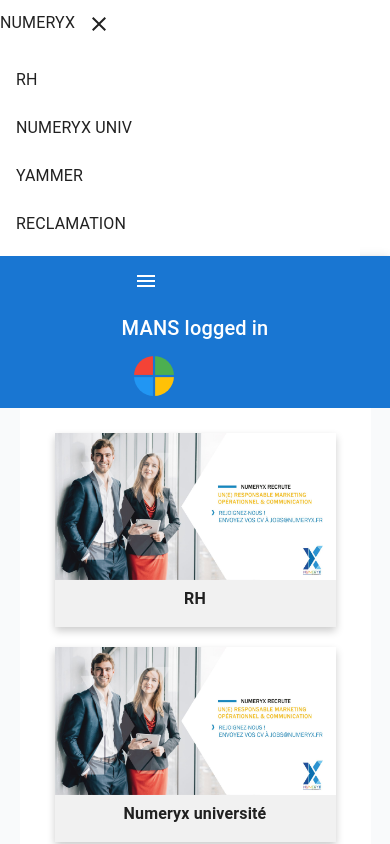
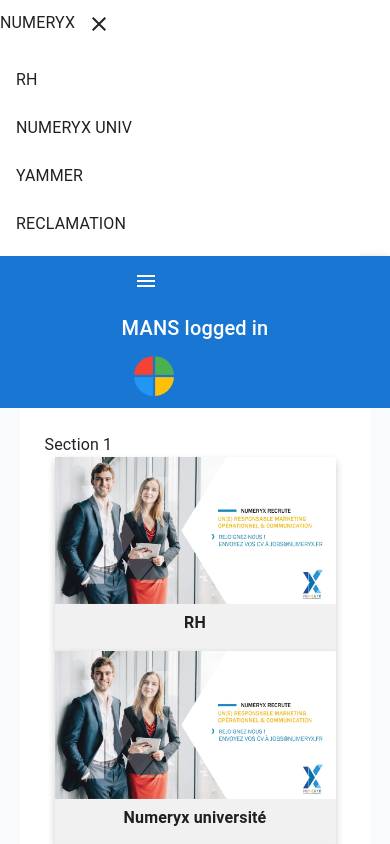
Before and after one commit to ahmedberriche/react-365-auth, a React (Create React App) app: page /dashboard in a window 390 px wide. Shown: the top 844 px of the page. Built offline with nearby package versions, Linux system fonts and the light colour scheme.

Commit message:
make a pwa app

```diff
--- a/public/index.html
+++ b/public/index.html
@@ -9,35 +9,23 @@
       name="description"
       content="Web site created using create-react-app"
     />
-    <link rel="apple-touch-icon" href="%PUBLIC_URL%/logo192.png" />
-    <!--
-      manifest.json provides metadata used when your web app is installed on a
-      user's mobile device or desktop. See https://developers.google.com/web/fundamentals/web-app-manifest/
-    -->
-    <link rel="manifest" href="%PUBLIC_URL%/manifest.json" />
-    <!--
-      Notice the use of %PUBLIC_URL% in the tags above.
-      It will be replaced with the URL of the `public` folder during the build.
-      Only files inside the `public` folder can be referenced from the HTML.
+    <link rel="apple-touch-icon" href="./logo1024.png" />
 
-      Unlike "/favicon.ico" or "favicon.ico", "%PUBLIC_URL%/favicon.ico" will
-      work correctly both with client-side routing and a non-root public URL.
-      Learn how to configure a non-root public URL by running `npm run build`.
-    -->
-    <title>React App</title>
+    <link rel="manifest" href="./manifest.json" />
+
+    <title>Numeryx Portal</title>
   </head>
   <body>
     <noscript>You need to enable JavaScript to run this app.</noscript>
     <div id="root"></div>
-    <!--
-      This HTML file is a template.
-      If you open it directly in the browser, you will see an empty page.
-
-      You can add webfonts, meta tags, or analytics to this file.
-      The build step will place the bundled scripts into the <body> tag.
-
-      To begin the development, run `npm start` or `yarn start`.
-      To create a production bundle, use `npm run build` or `yarn build`.
-    -->
+    <script>
+      if('serviceWorker' in navigator) {
+          window.addEventListener('load', () => {
+              navigator.serviceWorker.register('./serviceworker.js')
+                  .then((reg) => console.log('Success: ', reg.scope))
+                  .catch((err) => console.log('Failure: ', err));
+          })
+      }
+  </script>
   </body>
 </html>
--- /dev/null
+++ b/public/offline.html
@@ -0,0 +1,51 @@
+<!DOCTYPE html>
+<html lang="en">
+    <head>
+        <meta charset="UTF-8">
+        <meta name="viewport" content="width=device-width, initial-scale=1.0">
+        <title>Numeryx university</title>
+        <style type="text/css">
+            html {
+                height: 100%;
+            }
+            body {
+                height: 100%;
+                margin: 0;
+                background: #0a1f44;
+                display: flex;
+                align-items: center;
+                text-align: center;
+                justify-content: center;
+            }
+
+            .main-content {
+                align-items: center;
+                width: 80%;
+                display: flex;
+                justify-content: center;
+                flex-direction: column;
+                padding: 40px 8%;
+                border-radius: 20px;
+                background: #fff;
+            }
+
+            .typography {
+                font-size: 2em;
+            }
+            .btn{
+                padding: 10px;
+                background-color: #fff;
+                color: #0a1f44;
+                border-radius: 10px;
+            }
+        </style>
+    </head>
+    <body>
+        <div class="main-content">
+            <h2 class="typography">
+                <span>Your internet connection is lost.</span>
+            </h2>
+            <button class="btn" onclick="location.reload(true)">Reload</button>
+        </div>
+    </body>
+</html>
--- a/src/App.css
+++ b/src/App.css
@@ -6,7 +6,6 @@
   float: left;
   width: 25%;
   padding: 0 10px;
-  margin-bottom: 20px;
 }
 
 .card-container {
@@ -61,7 +60,6 @@
   .card-content {
     width: 50%;
     display: block;
-    margin-bottom: 20px;
   }
   .card-backdrop-main {
     padding: 5px;
@@ -71,7 +69,6 @@
   .card-content {
     width: 100%;
     display: block;
-    margin-bottom: 20px;
   }
 }
 
--- /dev/null
+++ b/src/components/SectionTitle.jsx
@@ -0,0 +1,5 @@
+import React from "react";
+
+export default function SectionTitle({ title = "Section Title" }) {
+  return <div className="section-title">{title}</div>;
+}
--- a/src/index.css
+++ b/src/index.css
@@ -21,3 +21,4 @@
 @import "./styles/Header.css";
 @import "./styles/Banner.css";
 @import "./styles/Player.css";
+@import "./styles/SectionTitle.css";
--- a/src/pages/Home.js
+++ b/src/pages/Home.js
@@ -9,6 +9,7 @@
 import MainLayout from "../components/MainLayout";
 import Banner from "../components/Banner";
 import Player from "../components/Player";
+import SectionTitle from "../components/SectionTitle";
 
 const RootStyle = styled("div")({
   background: "rgb(249, 250, 251)",
@@ -140,6 +141,7 @@
         <RootStyle>
           <ContentStyle>
             <Banner {...fadeInUp} />
+            <SectionTitle title="Section 1 " />
             <CardStyle component={motion.div} {...fadeInUp}>
               <div className="card-container">
                 {dataSet.map((item, index) => (
@@ -149,6 +151,7 @@
                 ))}
               </div>
             </CardStyle>
+            <SectionTitle title="Section 2 " />
             <motion.div className="player-container" {...fadeInUp}>
               {playerData.map((vid, index) => (
                 <div key={index} className="player-content">
--- /dev/null
+++ b/src/styles/SectionTitle.css
@@ -0,0 +1,25 @@
+.section-title {
+  font-weight: 700;
+  font-size: 20px;
+  margin: 40px 0px;
+  text-align: center;
+}
+
+.section-title:after {
+  display: inline-block;
+  margin: 0 0 8px 20px;
+  height: 3px;
+  content: " ";
+  text-shadow: none;
+  background-color: #999;
+  width: 140px;
+}
+.section-title:before {
+  display: inline-block;
+  margin: 0 20px 8px 0;
+  height: 3px;
+  content: " ";
+  text-shadow: none;
+  background-color: #999;
+  width: 140px;
+}
```
Also changed, not shown: public/serviceWorker.js (added, +42 -0 lines), public/logo1024.png (added), public/manifest.json.
